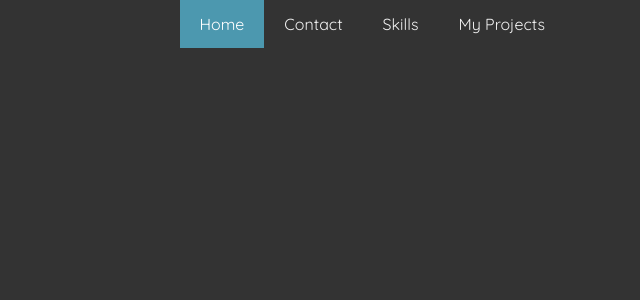
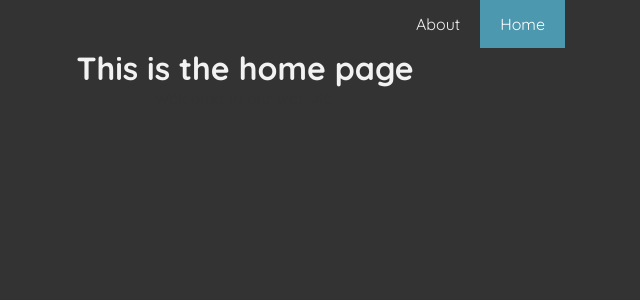
Before and after one commit to akregmi/porfolio-website, a JavaScript app: page / in a window 1280 px wide. Shown: the top 300 px of the page, without its empty margins (395-1035 px from the left). Built offline with nearby package versions, Linux system fonts and the light colour scheme; the HTML template or start-up script is replaced by a standard one.

Commit message:
Updated links

```diff
--- a/package.json
+++ b/package.json
@@ -9,8 +9,8 @@
     "@testing-library/user-event": "^13.5.0",
     "react": "^18.2.0",
     "react-dom": "^18.2.0",
-    "react-router-dom": "^5.2.0",
-    "react-scripts": "5.0.1",
+    "react-router-dom": "^6.22.3",
+    "react-scripts": "^5.0.1",
     "web-vitals": "^2.1.4"
   },
   "scripts": {
--- a/src/App.js
+++ b/src/App.js
@@ -1,8 +1,8 @@
 import './App.css';
 import Navbar from './Navbar';
-import { BrowserRouter as Router, Route, Switch } from 'react-router-dom';
-import Title from './home';
-import { useState } from 'react';
+import { BrowserRouter as Router, Route, Routes } from 'react-router-dom';
+import Home from './home';
+import About from './Projects';
 
 function App() {
   return (
@@ -10,11 +10,10 @@ function App() {
       <div className="App">
         <Navbar />
         <div className="content">
-          <Switch>
-            <Route path="/about">
-              <Title />
-            </Route>
-          </Switch>
+          <Routes>
+            <Route exact path="/" element={<Home />} />
+            <Route path="/about" element={<About />} />
+          </Routes>
         </div>
       </div>
     </Router>
--- a/src/Navbar.js
+++ b/src/Navbar.js
@@ -1,22 +1,12 @@
-import { useLocation } from "react-router-dom/cjs/react-router-dom.min";
+import { NavLink } from "react-router-dom";
 
 function Navbar(){
-    // Get the current location using useLocation hook from React Router
-    const location = useLocation();
-
-    // Function to determine if a given link should be marked as active
-    const isActive = (path) => {
-        return location.pathname === path;
-    };
-
     return (
         <div className="navbar">
-            <a className={isActive('/about') ? 'active' : ''} href="/about">My Projects</a>
-            <a className={isActive('/services') ? 'active' : ''} href="/services">Skills</a>
-            <a className={isActive('/contact') ? 'active' : ''} href="/contact">Contact</a>
-            <a className={isActive('/') ? 'active' : ''} href="/">Home</a>
+            <NavLink to='/'>Home</NavLink>
+            <NavLink to='/about'>About</NavLink>
         </div>
-     );
+    )
 }
 
 export default Navbar;
--- /dev/null
+++ b/src/Projects.js
@@ -0,0 +1,11 @@
+function About() {
+    console.log("about page");
+    return (
+      <div className="projects">
+        <h1>This is the about section</h1>
+        <p>Learn more about our company and what we do.</p>
+      </div>
+    );
+  }
+
+  export default About;
--- a/src/home.js
+++ b/src/home.js
@@ -1,7 +1,11 @@
-const Title = () => {
+function Home() {
+    console.log("Home page")
     return (
-        <h1>Aayush Regmi</h1>
-     );
+        <div className="homepage">
+        <h1>This is the home page</h1>
+        <p>Welcome to our website!</p>
+        </div>
+    );
 }
 
-export default Title;
+export default Home;
```
Also changed, not shown: src/index.css (line endings or trailing spaces), 1 other file (tests, documents, lock files or other folders).
